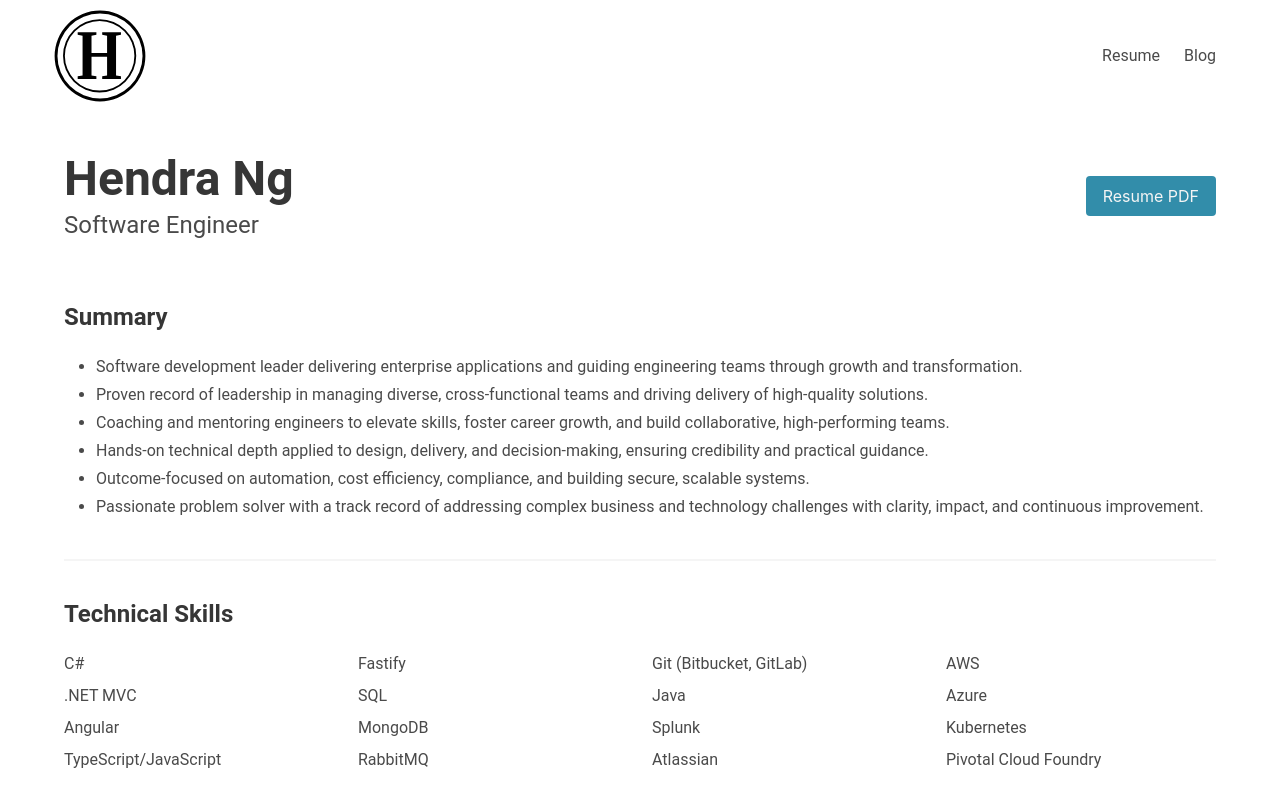
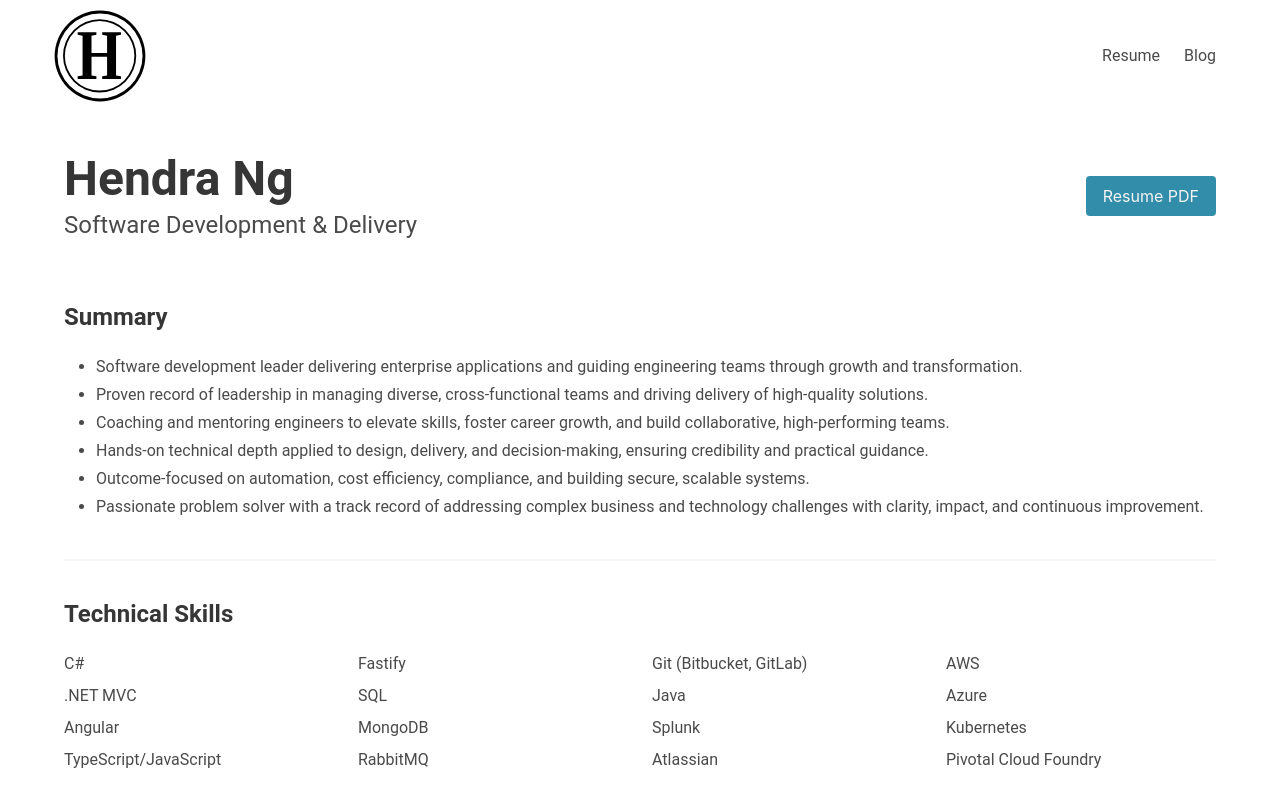
Before and after one commit to hendrang/hendrang, an Angular app: page /resume in a window 1280 px wide. Shown: the top 800 px of the page. Built offline with nearby package versions, Linux system fonts and the light colour scheme.

Commit message:
Change role title
Change role title

```diff
--- a/src/app/components/resume/resume.component.html
+++ b/src/app/components/resume/resume.component.html
@@ -4,7 +4,7 @@
         <div class="columns is-vcentered">
           <div class="column is-8">
             <p class="title is-size-1"><strong>Hendra Ng</strong></p>
-            <p class="subtitle is-size-4">Software Engineer</p>
+            <p class="subtitle is-size-4">Software Development &amp; Delivery</p>
           </div>
           <div class="column">
             <button class="button is-info is-pulled-right">
```
